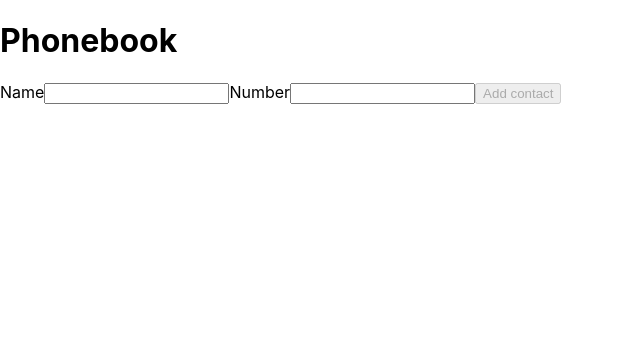
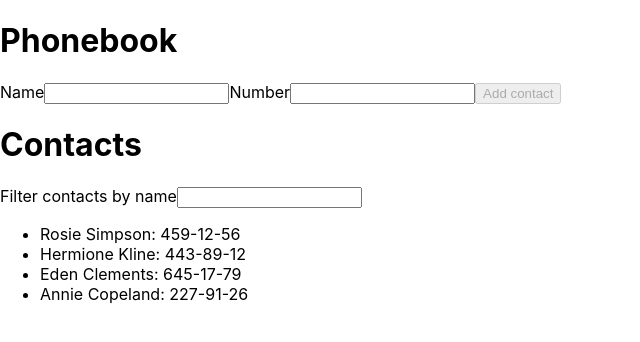
Before and after one commit to lotos4u/react-hw-02-phonebook, a React (Create React App) app: page / in a window 1280 px wide. Shown: the top 342 px of the page, without its empty margins (0-640 px from the left). Built offline with nearby package versions, Linux system fonts and the light colour scheme.

Commit message:
Refactor

```diff
--- a/src/App.js
+++ b/src/App.js
@@ -2,12 +2,17 @@
 import './App.css';
 import ContactForm from "./components/ContactForm";
 import ContactsList from "./components/ContactsList";
+import FilterForm from "./components/FilterForm";
 
 class App extends Component {
     state = {
-        contacts: [],
-        name: '',
-        number: '',
+        contacts: [
+            {id: 'id-1', name: 'Rosie Simpson', number: '459-12-56'},
+            {id: 'id-2', name: 'Hermione Kline', number: '443-89-12'},
+            {id: 'id-3', name: 'Eden Clements', number: '645-17-79'},
+            {id: 'id-4', name: 'Annie Copeland', number: '227-91-26'},
+        ],
+        filter: '',
     };
 
     handleSubmit = (contact) => {
@@ -19,11 +24,27 @@
         });
     };
 
+    getFilteredContacts() {
+        if (!this.state.filter) {
+            return this.state.contacts;
+        }
+        return this.state.contacts.filter(c => c.name.toLowerCase().includes(this.state.filter.toLowerCase()));
+    }
+
+    handleFilter(filter) {
+        this.setState({
+            ...this.state,
+            filter: filter,
+        });
+    }
+
     render() {
         return <>
             <h1>Phonebook</h1>
             <ContactForm onAdd={this.handleSubmit}/>
-            <ContactsList contacts={this.state.contacts}/>
+            <h1>Contacts</h1>
+            <FilterForm onFilter={(f) => this.handleFilter(f)}/>
+            <ContactsList contacts={this.getFilteredContacts()}/>
         </>;
     }
 }
--- a/src/components/ContactsList/index.jsx
+++ b/src/components/ContactsList/index.jsx
@@ -1,7 +1,6 @@
 import React, {Component} from "react";
 import PropTypes from "prop-types";
 import ContactsItem from "../ContactItem";
-import FilterForm from "../FilterForm";
 
 class ContactsList extends Component {
 
@@ -9,27 +8,12 @@
         filter: '',
     };
 
-    handleFilter(filter) {
-        this.setState({
-            filter: filter,
-        });
-    }
-
-    getFilteredContacts() {
-        if (!this.state.filter) {
-            return this.props.contacts;
-        }
-        return this.props.contacts.filter(c => c.name.includes(this.state.filter));
-    }
-
     render() {
         return <>
             {this.props.contacts.length > 0 &&
             <>
-                <h1>Contacts</h1>
-                <FilterForm onFilter={(f) => this.handleFilter(f)}/>
                 <ul>
-                    {this.getFilteredContacts().map(item => <ContactsItem key={item.id} name={item.name} number={item.number}/>)}
+                    {this.props.contacts.map(item => <ContactsItem key={item.id} name={item.name} number={item.number}/>)}
                 </ul>
             </>
             }
```
Also changed, not shown: 2 other files (tests, documents, lock files or other folders).
